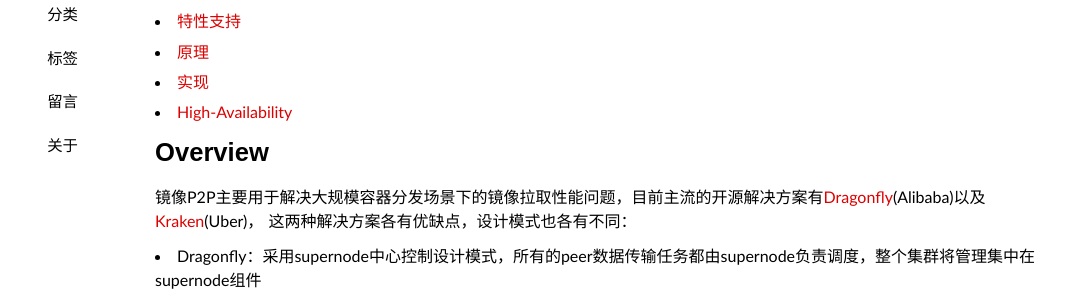
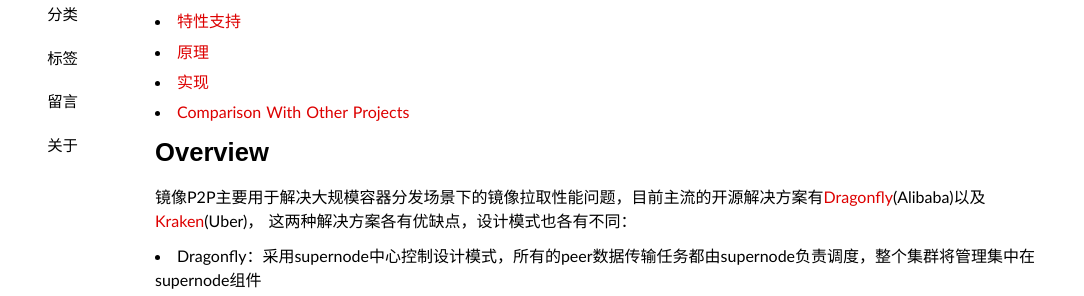
Before and after one commit to duyanghao/duyanghao.github.io, a Jekyll site: the page built from _posts/2020-5-1-eagle.md, in a window 1280 px wide and 900 px high. Shown: the part 181-477 px from the top of the window, without its empty margins (35-1119 px from the left). Built offline with Jekyll 4.4.1, drawn with Linux system fonts in a browser that asks for light colours; some web fonts are replaced; comment, search, counter and statistics services are not loaded; some of the changed text lies outside the part shown.

Commit message:
update eagle
Signed-off-by: duyanghao <1294057873@qq.com>

````diff
--- a/_posts/2020-5-1-eagle.md
+++ b/_posts/2020-5-1-eagle.md
@@ -13,7 +13,7 @@
 - [特性支持](#特性支持)
 - [原理](#原理)
 - [实现](#实现)
-- [High-Availability](#High-Availability)
+- [Comparison With Other Projects](#Comparison With Other Projects)
 
 # Overview
 
@@ -335,7 +335,7 @@
 }
 ```
 
-### High-Availability
+### High Availability
 
 #### 1. client-side
 
````
